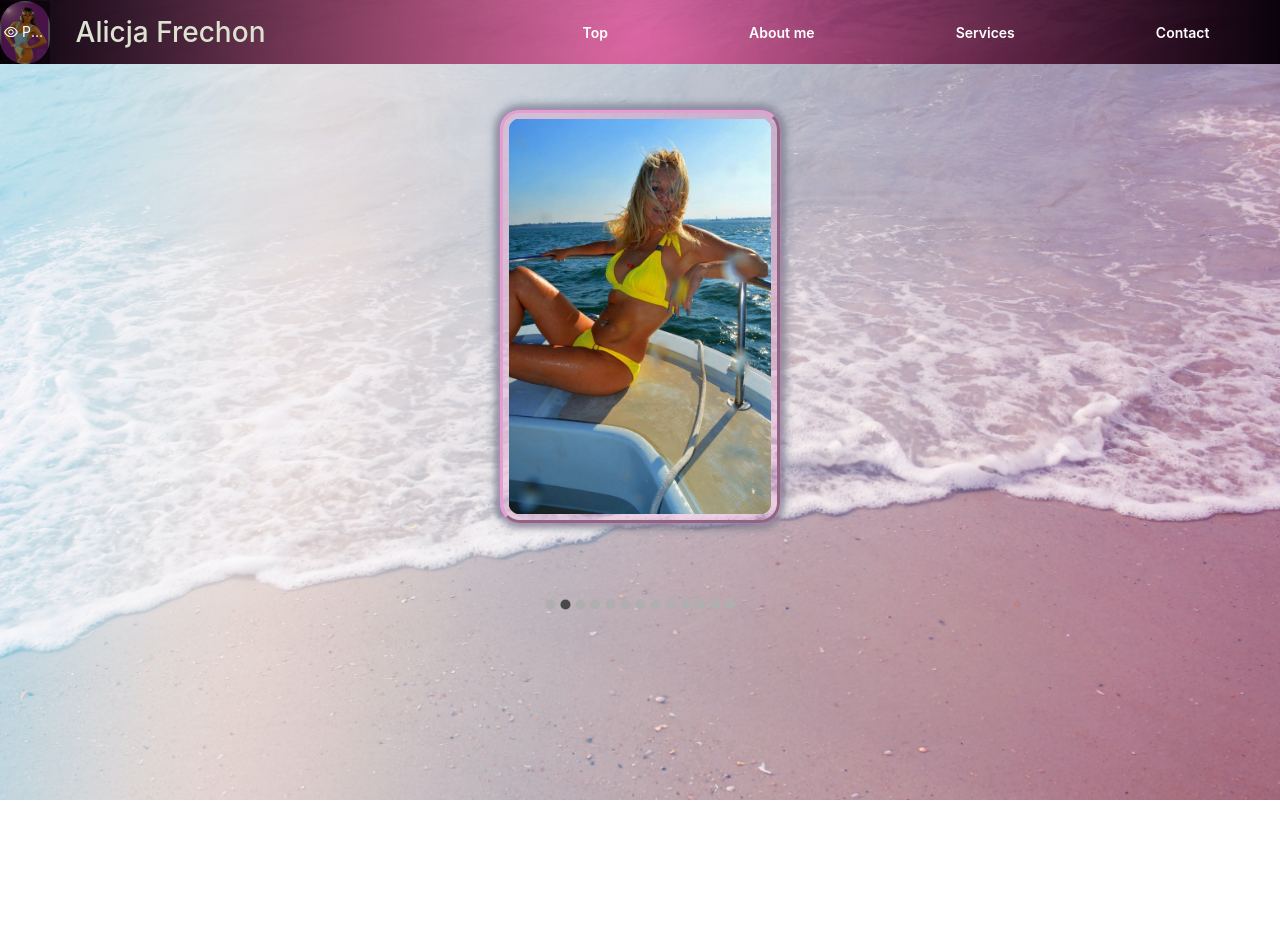
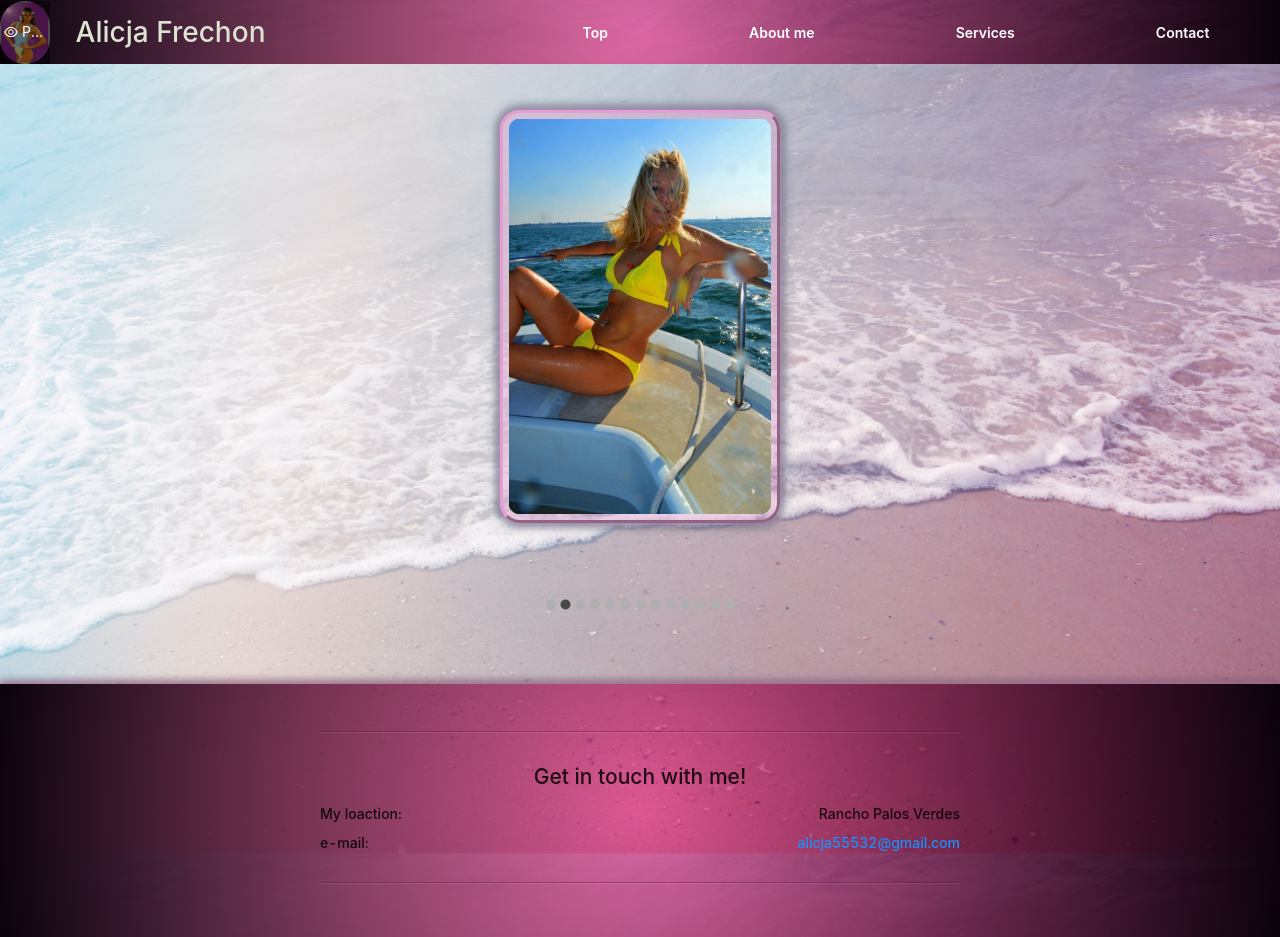
Before and after one commit to MartaKode/alicja-frechon, a React (Create React App) app: page / in a window 1280 px wide. Before the commit the page ends 800 px from the top, so only its background shows below. Built offline with nearby package versions, Linux system fonts and the light colour scheme.

Commit message:
contact section set up

```diff
--- /dev/null
+++ b/src/components/Contact.js
@@ -0,0 +1,19 @@
+import React from 'react'
+
+const Contact = () => {
+
+
+    return (
+        <div id='contact'>
+            <hr />
+            <h2>Get in touch with me! </h2>
+            <h4>My loaction: <div>Rancho Palos Verdes</div></h4>
+            <h4>e-mail: <a target='blank' href='mailto: alicja55532@gmail.com'>alicja55532@gmail.com</a></h4>
+            <hr />
+        </div>
+    )
+}
+
+
+
+export default Contact
--- a/src/components/HomePage.js
+++ b/src/components/HomePage.js
@@ -19,7 +19,7 @@ import Carousel from 'react-material-ui-carousel'
 import { Paper } from '@material-ui/core'
 // import About from './About'
 // import Services from './Services'
-// import Contact from './Contact'
+import Contact from './Contact'
 import { Image, Popover } from 'antd';
 
 
@@ -108,8 +108,8 @@ const HomePage = () => {
             </Carousel>
 
             {/* <About />
-            <Services />
-            <Contact /> */}
+            <Services /> */}
+            <Contact />
 
         </div>
     )
```
Also changed, not shown: 1 other file (tests, documents, lock files or other folders).
